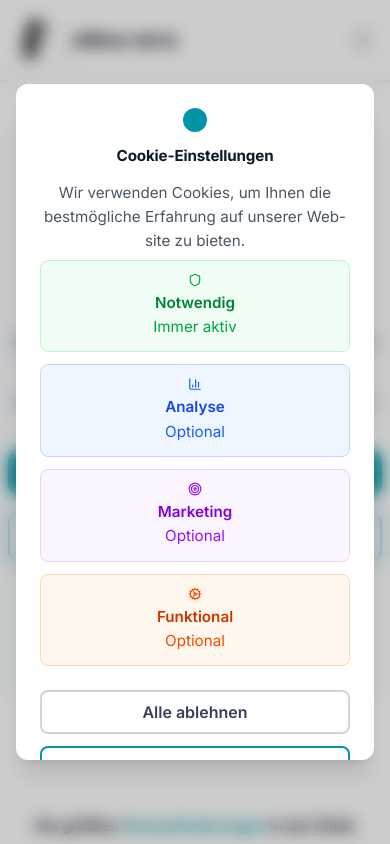
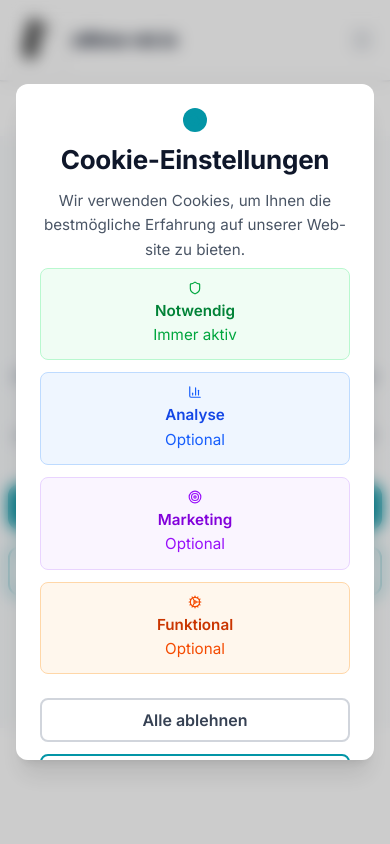
Before and after one commit to bartdoping/website_ultimaratio, a Next.js app: page /klinik in a window 390 px wide. Shown: the top 844 px of the page. Built offline with nearby package versions, Linux system fonts and the light colour scheme.

Commit message:
fix(css): ensure mobile headings outsize body/buttons across pages

```diff
--- a/src/app/globals.css
+++ b/src/app/globals.css
@@ -187,8 +187,29 @@ body {
   .modern-heading,
   .premium-heading,
   .academic-heading {
-    font-size: inherit !important;
     line-height: inherit !important;
+  }
+
+  /* Ensure headings with helper classes keep heading sizes */
+  h1.modern-heading, h1.premium-heading, h1.academic-heading {
+    font-size: 2.125rem !important;
+    line-height: 1.22 !important;
+    font-weight: 800 !important;
+  }
+  h2.modern-heading, h2.premium-heading, h2.academic-heading {
+    font-size: 1.625rem !important;
+    line-height: 1.25 !important;
+    font-weight: 700 !important;
+  }
+  h3.modern-heading, h3.premium-heading, h3.academic-heading {
+    font-size: 1.25rem !important;
+    line-height: 1.3 !important;
+    font-weight: 700 !important;
+  }
+  h4.modern-heading, h4.premium-heading, h4.academic-heading {
+    font-size: 1.125rem !important;
+    line-height: 1.32 !important;
+    font-weight: 600 !important;
   }
 
   /* Mobile-optimized text sizes */
```
